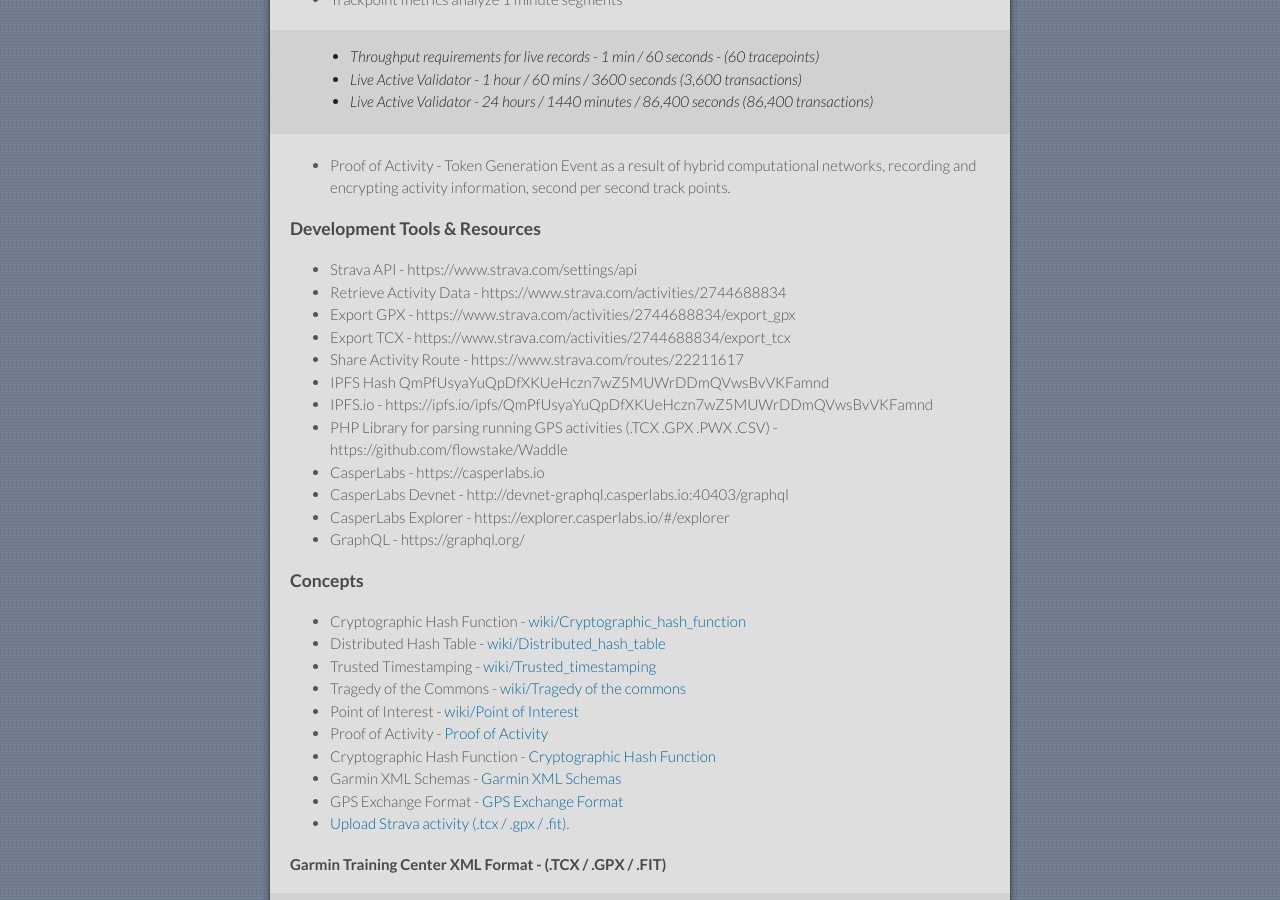
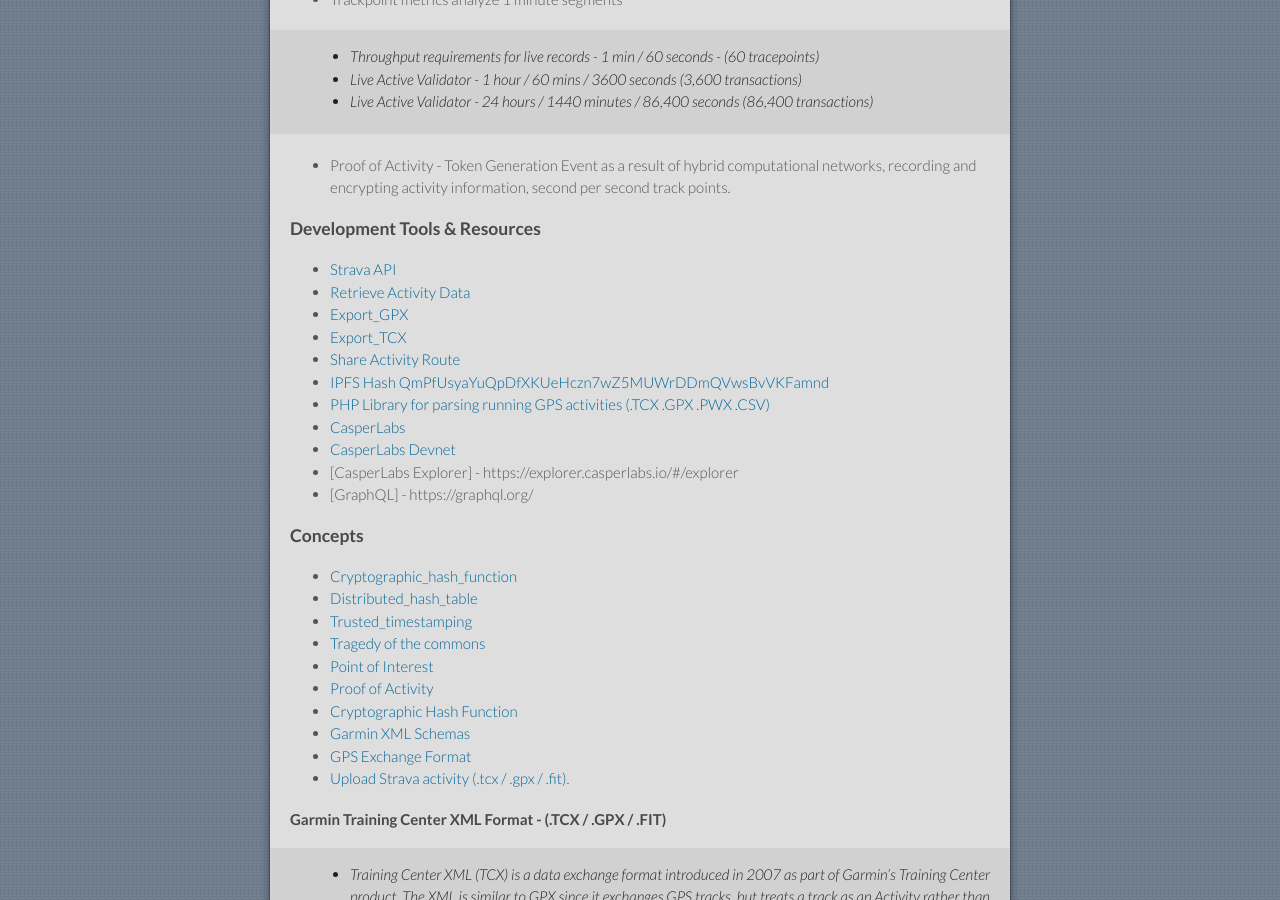
Before and after one commit to flowstake/flowstake.github.io, a Jekyll site: the page built from index.md, in a window 1280 px wide and 900 px high, scrolled down 1681 px. Built offline with Jekyll 4.4.1, drawn with Linux system fonts in a browser that asks for light colours; our own code applies the rules of GitHub Pages for plain Markdown files.

Commit message:
Update index.md

```diff
--- a/index.md
+++ b/index.md
@@ -63,30 +63,29 @@ layout: default
 
 ### Development Tools & Resources
 
-* Strava API - https://www.strava.com/settings/api
-* Retrieve Activity Data - https://www.strava.com/activities/2744688834
-* Export GPX - https://www.strava.com/activities/2744688834/export_gpx
-* Export TCX - https://www.strava.com/activities/2744688834/export_tcx
-* Share Activity Route - https://www.strava.com/routes/22211617
-* IPFS Hash QmPfUsyaYuQpDfXKUeHczn7wZ5MUWrDDmQVwsBvVKFamnd
-* IPFS.io - https://ipfs.io/ipfs/QmPfUsyaYuQpDfXKUeHczn7wZ5MUWrDDmQVwsBvVKFamnd
-* PHP Library for parsing running GPS activities (.TCX .GPX .PWX .CSV) - https://github.com/flowstake/Waddle
-* CasperLabs - https://casperlabs.io
-* CasperLabs Devnet - http://devnet-graphql.casperlabs.io:40403/graphql
-* CasperLabs Explorer - https://explorer.casperlabs.io/#/explorer
-* GraphQL - https://graphql.org/
+* [Strava API](https://www.strava.com/settings/api)
+* [Retrieve Activity Data](https://www.strava.com/activities/2744688834)
+* [Export_GPX](https://www.strava.com/activities/2744688834/export_gpx)
+* [Export_TCX](https://www.strava.com/activities/2744688834/export_tcx)
+* [Share Activity Route](https://www.strava.com/routes/22211617)
+* [IPFS Hash QmPfUsyaYuQpDfXKUeHczn7wZ5MUWrDDmQVwsBvVKFamnd](https://ipfs.io/ipfs/QmPfUsyaYuQpDfXKUeHczn7wZ5MUWrDDmQVwsBvVKFamnd)
+* [PHP Library for parsing running GPS activities (.TCX .GPX .PWX .CSV)](https://github.com/flowstake/Waddle)
+* [CasperLabs](https://casperlabs.io)
+* [CasperLabs Devnet](http://devnet-graphql.casperlabs.io:40403/graphql)
+* [CasperLabs Explorer] - https://explorer.casperlabs.io/#/explorer
+* [GraphQL] - https://graphql.org/
 
 ### Concepts
 
-* Cryptographic Hash Function - [wiki/Cryptographic_hash_function](https://en.wikipedia.org/wiki/Cryptographic_hash_function)
-* Distributed Hash Table - [wiki/Distributed_hash_table](https://en.m.wikipedia.org/wiki/Distributed_hash_table)
-* Trusted Timestamping - [wiki/Trusted_timestamping](https://en.wikipedia.org/wiki/Trusted_timestamping)
-* Tragedy of the Commons - [wiki/Tragedy of the commons](https://en.wikipedia.org/wiki/Tragedy_of_the_commons)
-* Point of Interest - [wiki/Point of Interest](https://en.wikipedia.org/wiki/Point_of_interest)
-* Proof of Activity - [Proof of Activity](http://netecon.seas.harvard.edu/NetEcon14/Papers/Bentov_netecon14.pdf)
-* Cryptographic Hash Function - [Cryptographic Hash Function](https://en.wikipedia.org/wiki/Cryptographic_hash_function)
-* Garmin XML Schemas - [Garmin XML Schemas](https://www8.garmin.com/xmlschemas/index.jsp#/web/docs/xmlschemas)
-* GPS Exchange Format - [GPS Exchange Format](https://en.wikipedia.org/wiki/GPS_Exchange_Format)
+* [Cryptographic_hash_function](https://en.wikipedia.org/wiki/Cryptographic_hash_function)
+* [Distributed_hash_table](https://en.m.wikipedia.org/wiki/Distributed_hash_table)
+* [Trusted_timestamping](https://en.wikipedia.org/wiki/Trusted_timestamping)
+* [Tragedy of the commons](https://en.wikipedia.org/wiki/Tragedy_of_the_commons)
+* [Point of Interest](https://en.wikipedia.org/wiki/Point_of_interest)
+* [Proof of Activity](http://netecon.seas.harvard.edu/NetEcon14/Papers/Bentov_netecon14.pdf)
+* [Cryptographic Hash Function](https://en.wikipedia.org/wiki/Cryptographic_hash_function)
+* [Garmin XML Schemas](https://www8.garmin.com/xmlschemas/index.jsp#/web/docs/xmlschemas)
+* [GPS Exchange Format](https://en.wikipedia.org/wiki/GPS_Exchange_Format)
 * [Upload Strava activity (.tcx / .gpx / .fit)](https://support.strava.com/hc/en-us/articles/223297187-How-to-get-your-Activities-to-Strava).
 
 #### Garmin Training Center XML Format - (.TCX / .GPX / .FIT)
```
